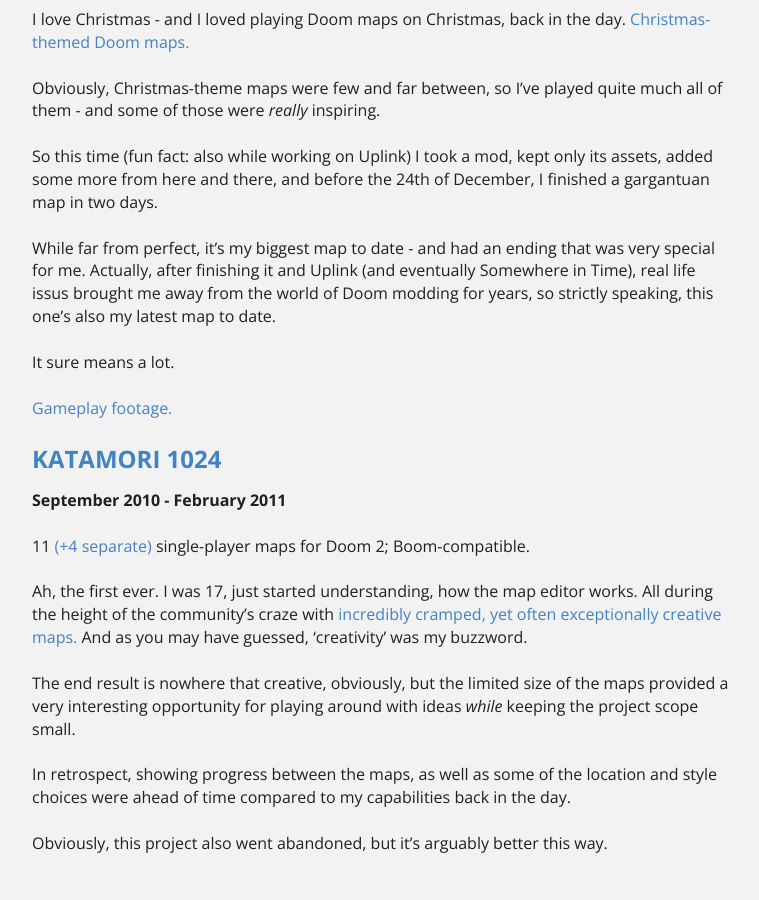
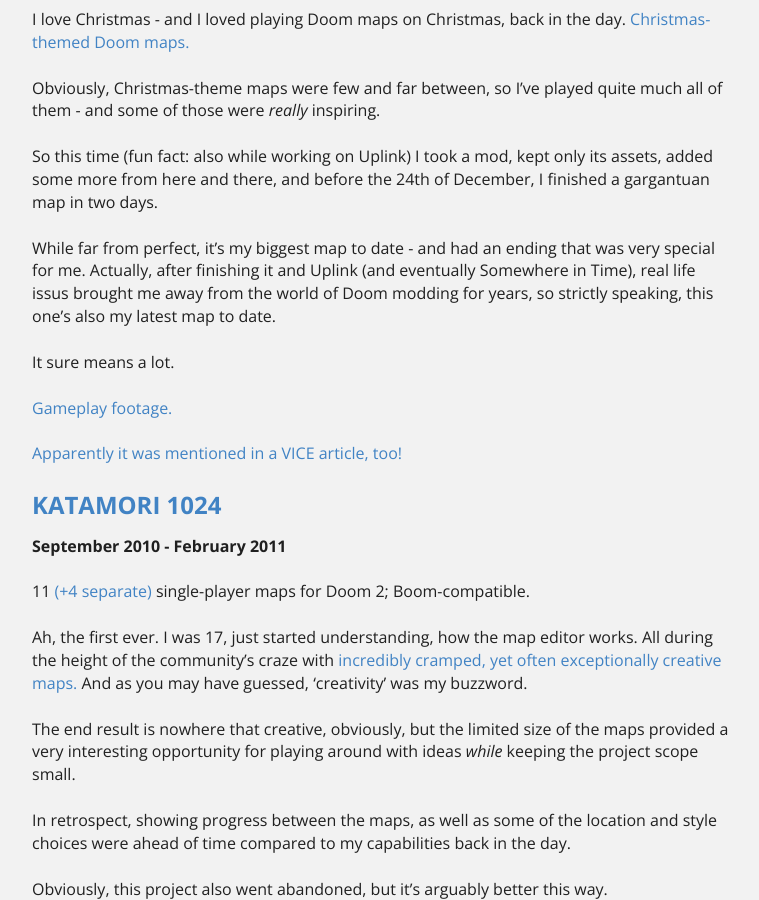
Before and after one commit to Katamori/katamori.github.io, a Jekyll site: the page built from projects/doom-maps.md, in a window 1280 px wide and 900 px high, scrolled down 1703 px. Shown: the whole window, without its empty margins (258-1017 px from the left). Built offline with Jekyll 4.4.1, drawn with Linux system fonts in a browser that asks for light colours; before the commit the page ends 2558 px from its top, so only the background shows below that.

Commit message:
add Vice URL

```diff
--- a/projects/doom-maps.md
+++ b/projects/doom-maps.md
@@ -74,6 +74,8 @@
 It sure means a lot.
 <br><br>
 <a href='https://www.youtube.com/watch?v=RaIq1SOTlOE'>Gameplay footage.</a>
+<br><br>
+<a href='https://www.vice.com/en/article/pgkvzn/doom-christmas-mods'>Apparently it was mentioned in a VICE article, too!</a>
 
 <h2><a href='https://www.doomworld.com/idgames/levels/doom2/Ports/j-l/kat1024' target='_blank'>KATAMORI 1024</a></h2>
 
```
